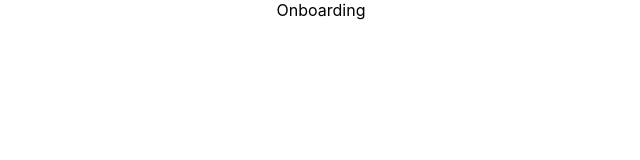
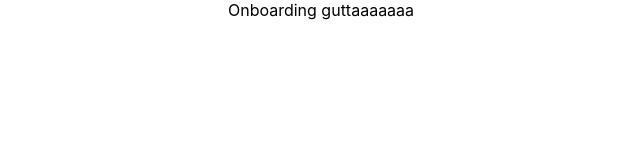
Before and after one commit to VidarErmesjo/SyscoDigitalOnboarding, a React (Create React App) app in the folder client/: page / in a window 1280 px wide. Shown: the top 160 px of the page, without its empty margins (319-959 px from the left). Built offline with nearby package versions, Linux system fonts and the light colour scheme.

Commit message:
Push test fra Julie

```diff
--- a/client/src/App.js
+++ b/client/src/App.js
@@ -4,7 +4,7 @@ import './App.css';
 function App() {
   return (
     <div className="App">
-      <header>Onboarding</header>
+      <header>Onboarding guttaaaaaaa</header>
     </div>
   );
 }
```
